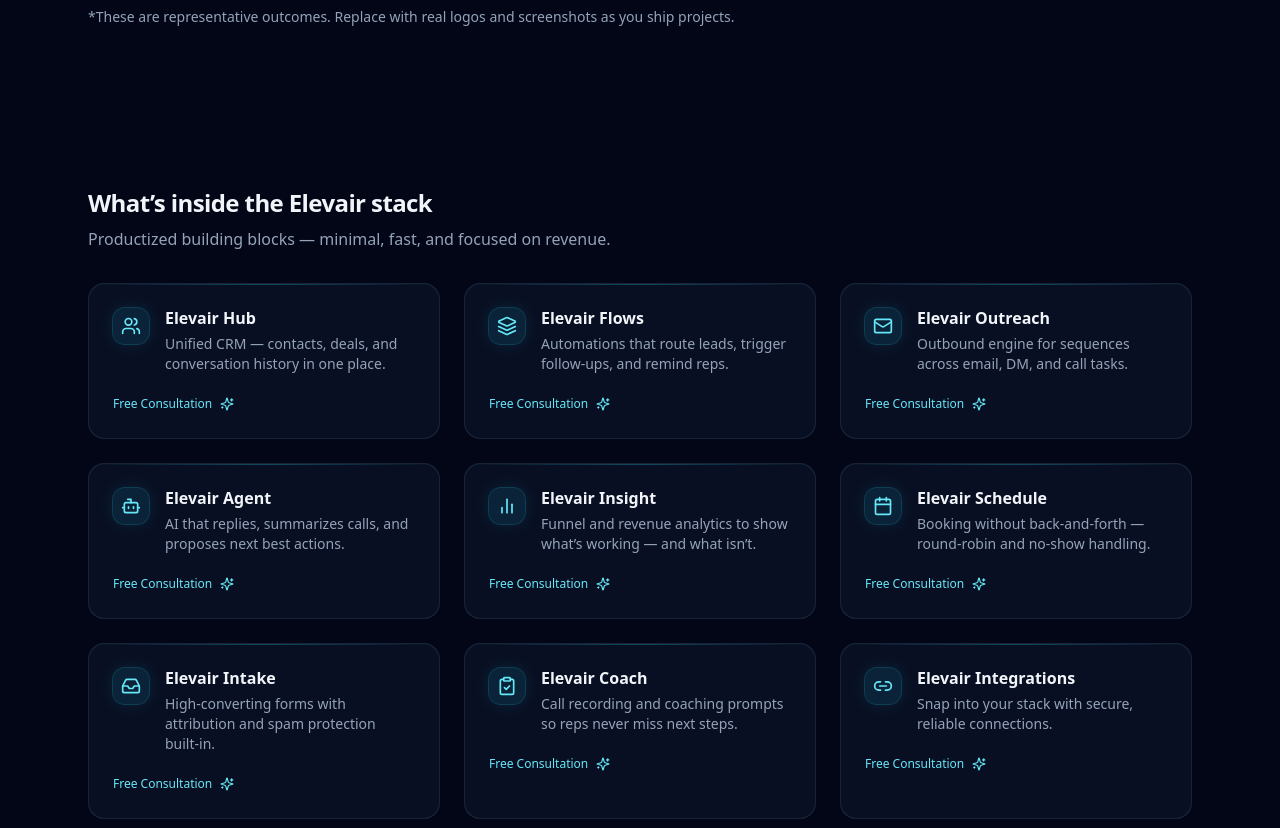
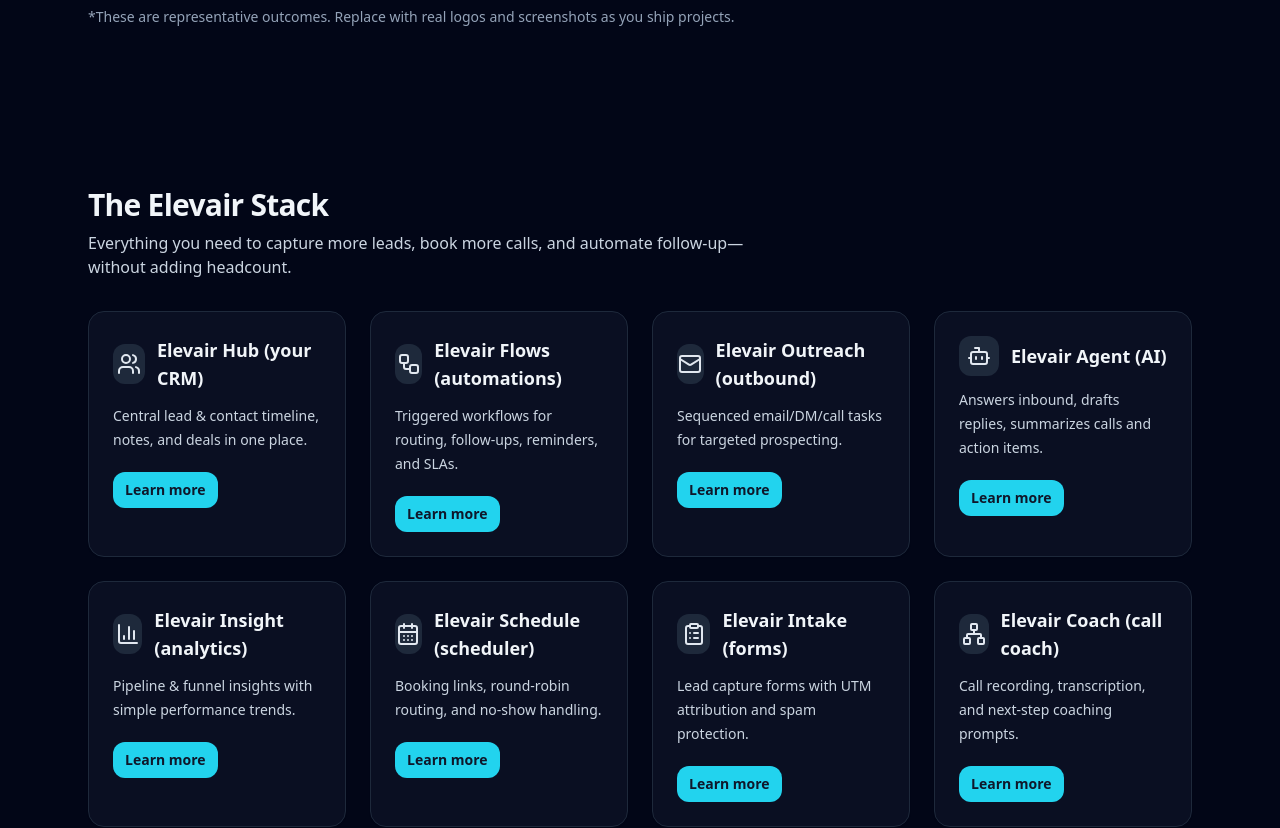
Before and after one commit to campbellhendee/elevair-clean, a Next.js app: page / in a window 1280 px wide. Shown: the part 3040-3868 px from the top of the page. Built offline with nearby package versions, Linux system fonts and the light colour scheme.

Commit message:
Homepage: replace small tool boxes with ProductGrid of premium cards (responsive, equal-height)

```diff
--- a/app/page.tsx
+++ b/app/page.tsx
@@ -3,7 +3,8 @@
 
 import React from "react";
 import { motion } from "framer-motion";
-import Capabilities from "../components/Capabilities";
+import dynamic from "next/dynamic";
+const ProductGrid = dynamic(() => import("../components/ProductGrid"), { ssr: true });
 import { ArrowRight, CheckCircle2, BarChart3, Zap, Bot, Mail, Calendar, Shield, Bolt, Workflow, LineChart } from "lucide-react";
 
 export default function Page() {
@@ -17,7 +18,7 @@ export default function Page() {
       <Process />
       <ResultsCTA />
       <CaseStudies />
-  <Capabilities />
+  <ProductGrid />
       <Pricing />
       <FAQ />
       <FinalCTA />
--- /dev/null
+++ b/components/ProductGrid.tsx
@@ -0,0 +1,102 @@
+import { ReactNode } from "react";
+import { BarChart3, Bot, CalendarDays, ClipboardList, Mail, Network, Users, Workflow } from "lucide-react";
+
+type Product = {
+  key: string;
+  name: string;
+  blurb: string;
+  icon?: ReactNode;
+};
+
+const PRODUCTS: Product[] = [
+  {
+    key: "hub",
+    name: "Elevair Hub (your CRM)",
+    blurb: "Central lead & contact timeline, notes, and deals in one place.",
+    icon: <Users className="h-6 w-6" />,
+  },
+  {
+    key: "flows",
+    name: "Elevair Flows (automations)",
+    blurb: "Triggered workflows for routing, follow-ups, reminders, and SLAs.",
+    icon: <Workflow className="h-6 w-6" />,
+  },
+  {
+    key: "outreach",
+    name: "Elevair Outreach (outbound)",
+    blurb: "Sequenced email/DM/call tasks for targeted prospecting.",
+    icon: <Mail className="h-6 w-6" />,
+  },
+  {
+    key: "agent",
+    name: "Elevair Agent (AI)",
+    blurb: "Answers inbound, drafts replies, summarizes calls and action items.",
+    icon: <Bot className="h-6 w-6" />,
+  },
+  {
+    key: "insight",
+    name: "Elevair Insight (analytics)",
+    blurb: "Pipeline & funnel insights with simple performance trends.",
+    icon: <BarChart3 className="h-6 w-6" />,
+  },
+  {
+    key: "schedule",
+    name: "Elevair Schedule (scheduler)",
+    blurb: "Booking links, round-robin routing, and no-show handling.",
+    icon: <CalendarDays className="h-6 w-6" />,
+  },
+  {
+    key: "intake",
+    name: "Elevair Intake (forms)",
+    blurb: "Lead capture forms with UTM attribution and spam protection.",
+    icon: <ClipboardList className="h-6 w-6" />,
+  },
+  {
+    key: "coach",
+    name: "Elevair Coach (call coach)",
+    blurb: "Call recording, transcription, and next-step coaching prompts.",
+    icon: <Network className="h-6 w-6" />,
+  },
+];
+
+export default function ProductGrid() {
+  return (
+    <section className="w-full py-16">
+      <div className="mx-auto max-w-6xl px-6">
+        <header className="mb-8">
+          <h2 className="text-3xl font-bold tracking-tight text-slate-100">
+            The Elevair Stack
+          </h2>
+          <p className="mt-2 text-slate-300 max-w-2xl">
+            Everything you need to capture more leads, book more calls, and automate follow-up—without adding headcount.
+          </p>
+        </header>
+
+        <div className="grid gap-6 sm:grid-cols-2 lg:grid-cols-3 xl:grid-cols-4">
+          {PRODUCTS.map((p) => (
+            <article
+              key={p.key}
+              className="group h-full rounded-2xl border border-slate-800 bg-slate-900/60 p-6 shadow-sm transition hover:-translate-y-0.5 hover:shadow-xl"
+            >
+              <div className="flex items-center gap-3">
+                <div className="flex h-10 w-10 items-center justify-center rounded-xl bg-slate-800 text-slate-200">
+                  {p.icon}
+                </div>
+                <h3 className="text-lg font-semibold text-slate-100">{p.name}</h3>
+              </div>
+              <p className="mt-3 text-sm leading-6 text-slate-300">{p.blurb}</p>
+              <div className="mt-5">
+                <a
+                  href="/contact"
+                  className="inline-flex items-center rounded-xl bg-cyan-400 px-3 py-2 text-sm font-semibold text-slate-900 transition hover:bg-cyan-300"
+                >
+                  Learn more
+                </a>
+              </div>
+            </article>
+          ))}
+        </div>
+      </div>
+    </section>
+  );
+}
```
